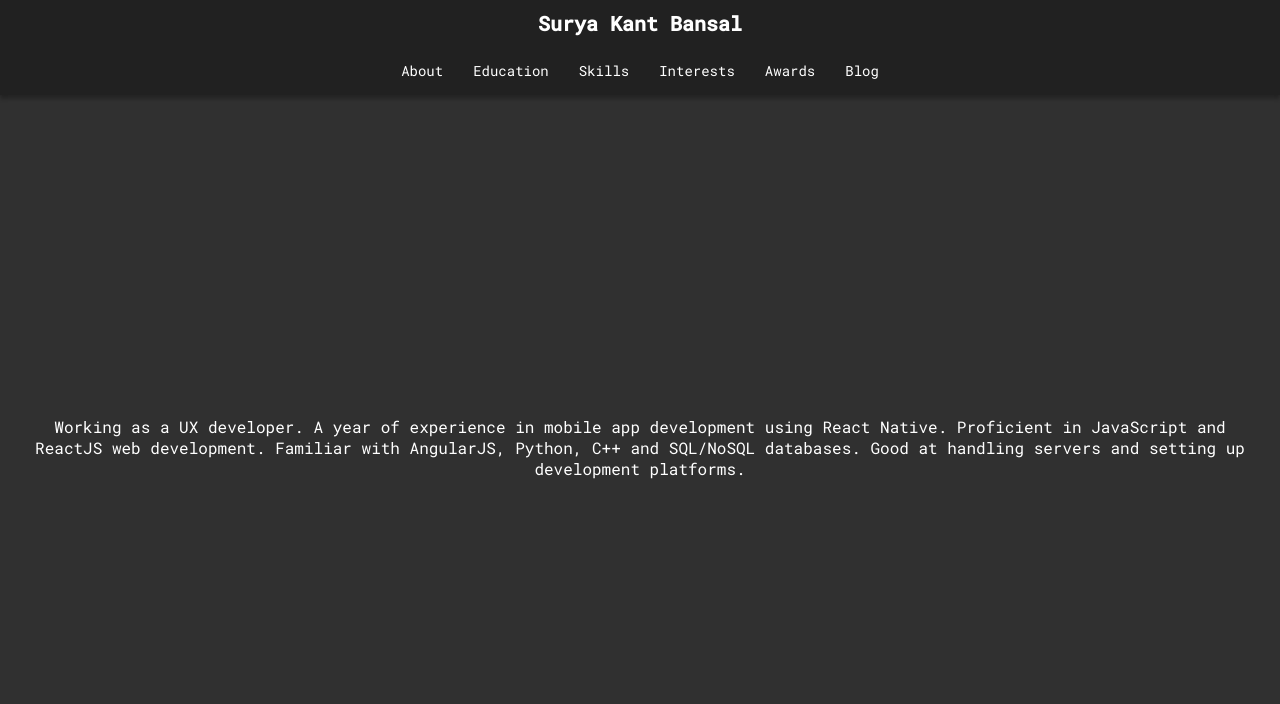
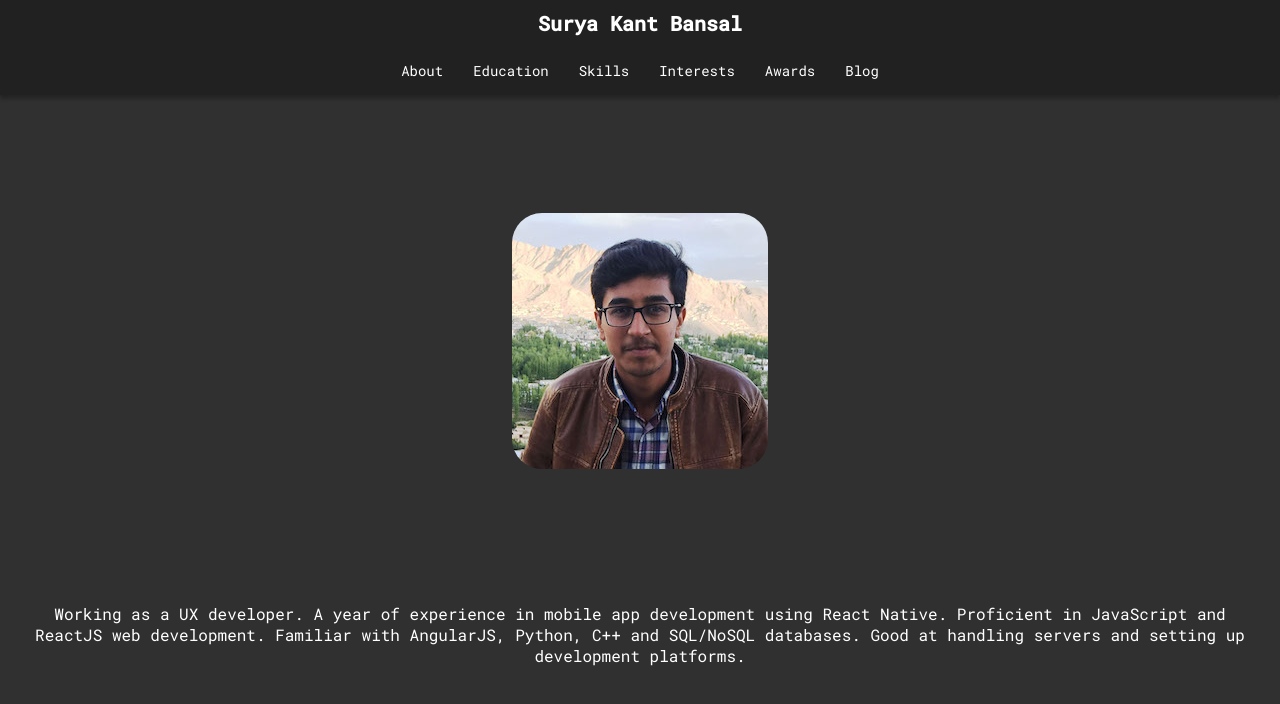
Before and after one commit to skb1129/skb1129.github.io, a React (Create React App) app: page / in a window 1280 px wide. Shown: the top 704 px of the page. Built offline with nearby package versions, Linux system fonts and the light colour scheme.

Commit message:
add profile image

```diff
--- a/src/about/About.tsx
+++ b/src/about/About.tsx
@@ -1,15 +1,18 @@
 import React from "react";
+import PROFILE from "./profile.jpg";
 
 import "./styles.scss";
 
 const styles = {
   wrapper: "about__wrapper",
+  image: "about__image",
   text: "about__text",
 };
 
 const About: React.FC = () => {
   return (
     <div className={styles.wrapper}>
+      <img src={PROFILE} className={styles.image} alt="Profile image" />
       <p className={styles.text}>
         Working as a UX developer. A year of experience in mobile app development using React Native. Proficient in
         JavaScript and ReactJS web development. Familiar with AngularJS, Python, C++ and SQL/NoSQL databases. Good at
--- a/src/about/styles.scss
+++ b/src/about/styles.scss
@@ -1,9 +1,13 @@
 .about {
   &__wrapper {
     display: flex;
+    flex-direction: column;
     flex: 1 1 auto;
-    justify-content: center;
+    justify-content: space-evenly;
     align-items: center;
+  }
+  &__image {
+    border-radius: 3rem;
   }
   &__text {
     font-size: 1.6rem;
--- a/src/app/App.tsx
+++ b/src/app/App.tsx
@@ -7,6 +7,7 @@ import Education from "../education/Education";
 import Skills from "../skills/Skills";
 import Interests from "../interests/Interests";
 import Awards from "../awards/Awards";
+import Blog from "../blog/Blog";
 
 import "./styles.scss";
 
@@ -25,6 +26,7 @@ const App: React.FC = () => {
         <Route path="/skills" component={Skills} />
         <Route path="/interests" component={Interests} />
         <Route path="/awards" component={Awards} />
+        <Route path="/blog" component={Blog} />
       </div>
     </BrowserRouter>
   );
--- /dev/null
+++ b/src/blog/Blog.tsx
@@ -0,0 +1,17 @@
+import React from "react";
+
+import "./styles.scss";
+
+const styles = {
+  wrapper: "blog__wrapper",
+};
+
+const Blog: React.FC = () => {
+  return (
+    <div className={styles.wrapper}>
+      <p>BLOG</p>
+    </div>
+  )
+};
+
+export default Blog;
--- /dev/null
+++ b/src/blog/styles.scss
@@ -0,0 +1,8 @@
+.blog {
+  &__wrapper {
+    display: flex;
+    flex: 1 1 auto;
+    justify-content: center;
+    align-items: center;
+  }
+}
```
Also changed, not shown: src/about/profile.jpg (added).
